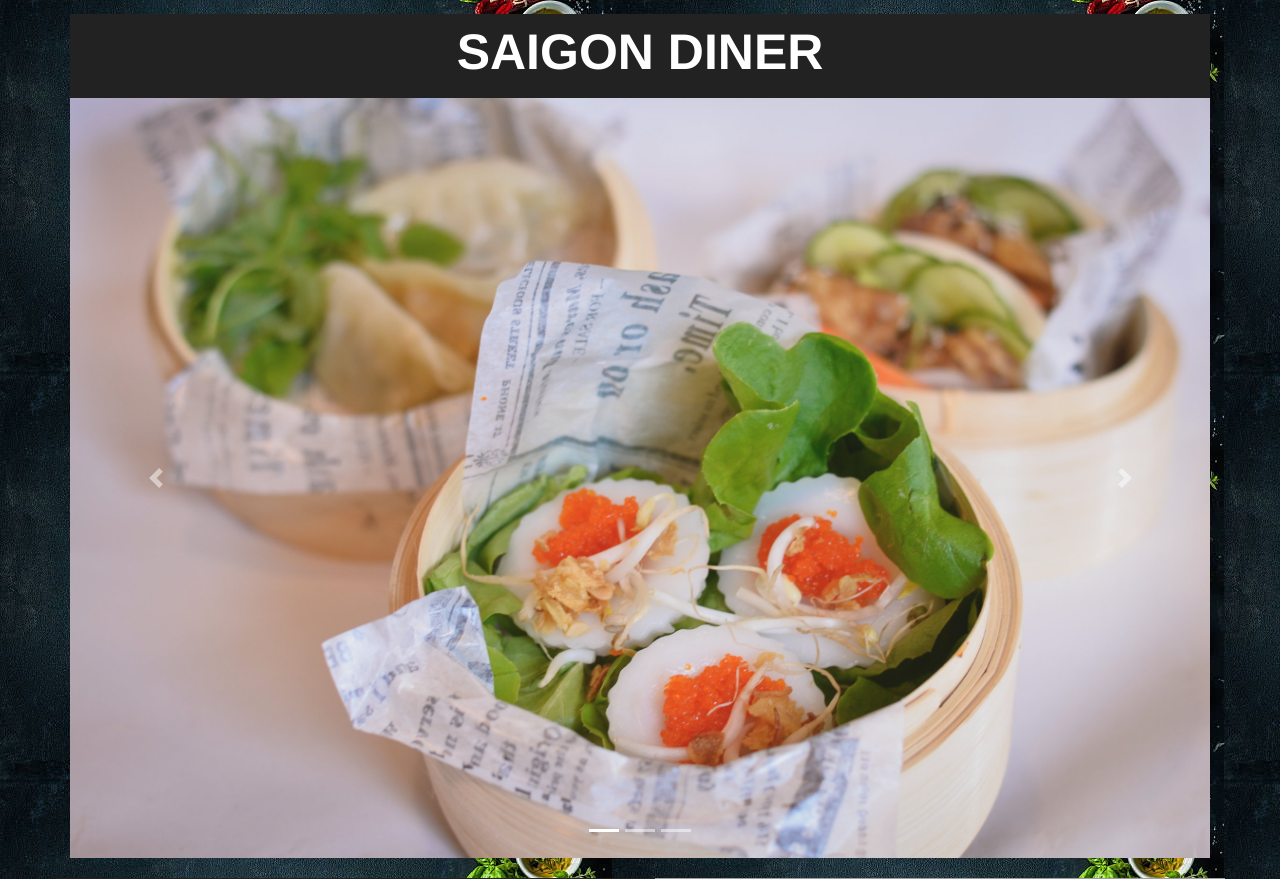
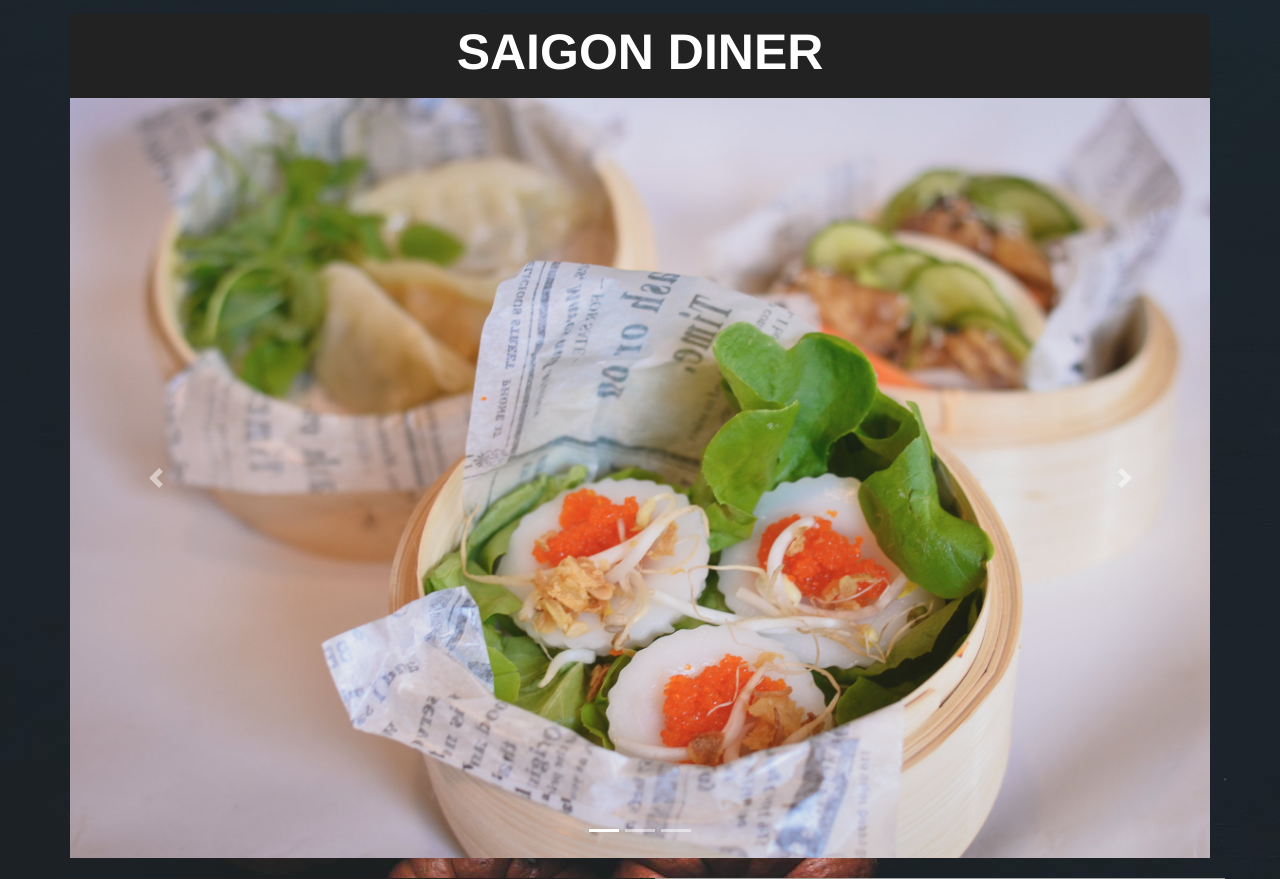
Before and after one commit to Ville-hub/Group9-Web-Project, a PHP site: page /home.php in a window 1280 px wide. Shown: the part 56-935 px from the top of the page. Run offline with PHP 8.4, Linux system fonts and the light colour scheme; grey boxes are pictures that could not be loaded.

Commit message:
Update custom_bootstrap.css

```diff
--- a/css/custom_bootstrap.css
+++ b/css/custom_bootstrap.css
@@ -1,10 +1,15 @@
 body
 {
     margin: 0;
-    background-image: url(images/background3.jpg) ;
+
+    background-image: url(../images/background8_1920x1080.jpg);
+
+
+
     padding-top: 50px !important;
     background-attachment: fixed;
-}
+
+    }
 .menuPad
 {
     padding-top: 20px !important;
```
